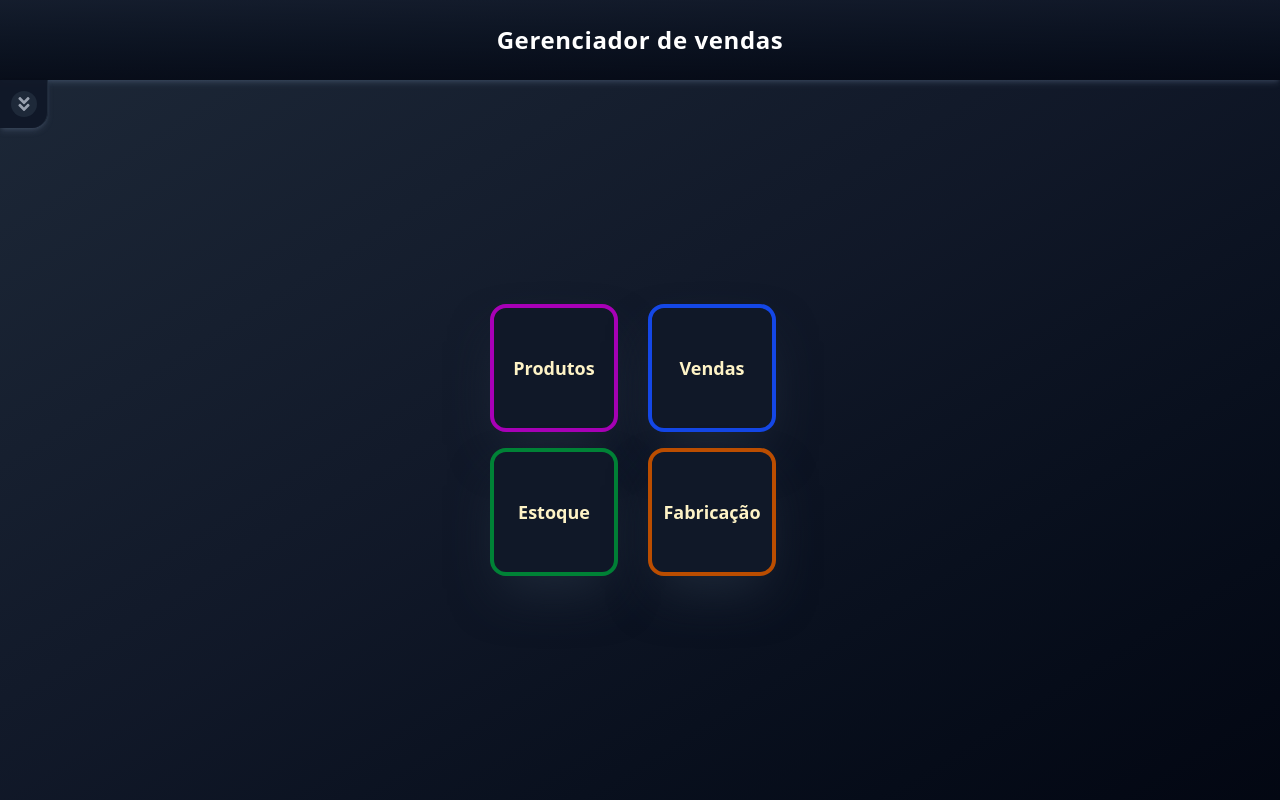
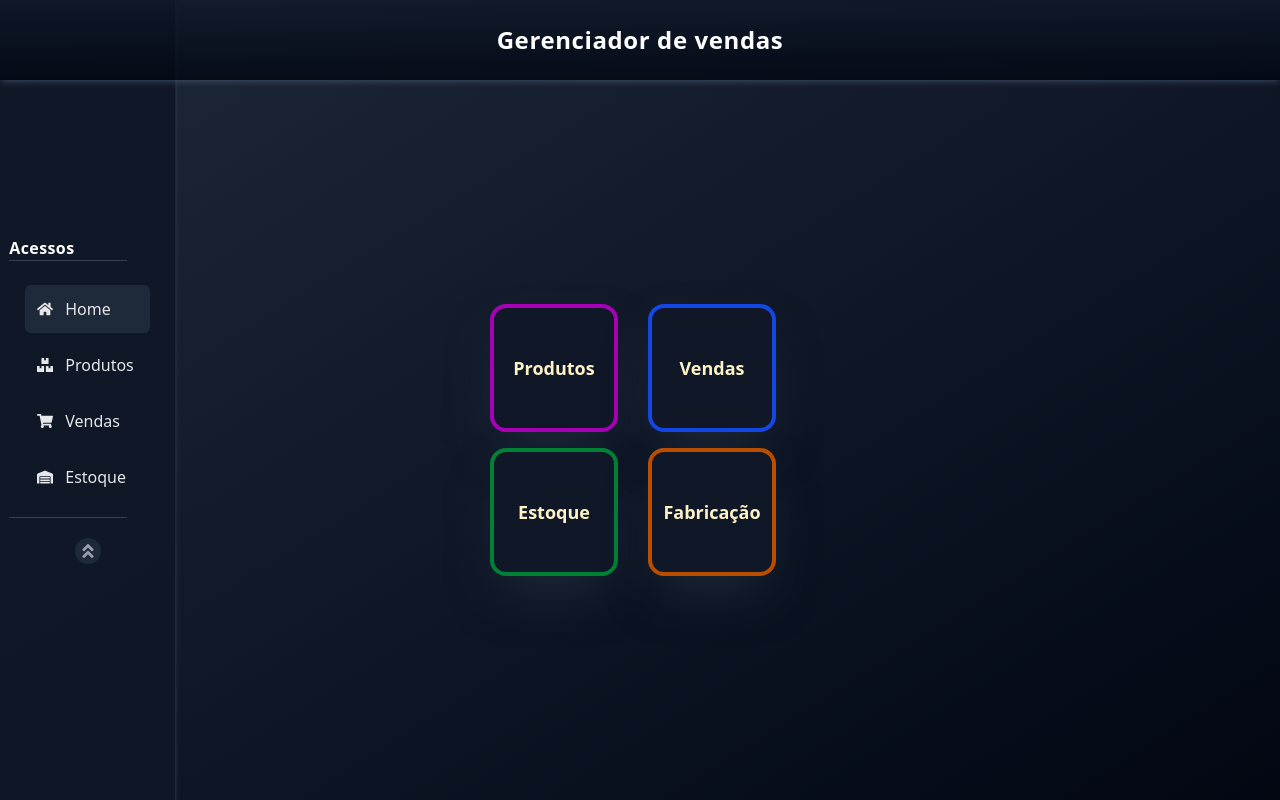
Before and after one commit to Olieveira/sales-management-frontend, a React (Vite) app: page / in a window 1280 px wide. Built offline with nearby package versions, Linux system fonts and the light colour scheme.

Commit message:
fix: Garantir uso correto de chaves em ProdutosList e melhorar a estrutura de layout nos componentes Layout e Nav

```diff
--- a/src/components/ProdutosList.tsx
+++ b/src/components/ProdutosList.tsx
@@ -41,7 +41,7 @@ const ProdutosList: React.FC<ProdutosListProps> = ({ produtos, card, list, selec
         <div className={`flex flex-wrap gap-4 justify-center items-center w-full`}>
             {produtos.length > 0 ? produtos.map((produto) => {
                 return (
-                    <AnimatePresence>
+                    <AnimatePresence key={produto.produto.idProduto}>
                         {renderProduto(formatRender(produto), produto.quantidade)}
                     </AnimatePresence>
                 );
--- a/src/layouts/Header.tsx
+++ b/src/layouts/Header.tsx
@@ -5,7 +5,7 @@ const Header: React.FC = () => {
 
   return (
     <AnimatePresence>
-      <motion.header className="z-20 h-20 flex items-center justify-center bg-gradient-to-b shadow-md shadow-slate-500/30 from-gray-900/70 to-gray-950/80"
+      <motion.header className="z-30 h-20 flex items-center justify-center bg-gradient-to-b shadow-md shadow-slate-500/30 from-gray-900/70 to-gray-950/80"
         initial={{ y: -100, opacity: 0 }}
         animate={{ y: 0, opacity: 1 }}
         exit={{ y: -100, opacity: 0 }}
--- a/src/layouts/Layout.tsx
+++ b/src/layouts/Layout.tsx
@@ -10,15 +10,15 @@ const Layout: React.FC = () => {
   return (
     <AlertProvider>
       <div className="min-h-screen max-w-full flex flex-col bg-gradient-to-br from-gray-800 via-gray-900 to-gray-950">
+        <Header />
         <AnimatePresence>
-          <Header />
-          <div className="flex flex-1 h-fit">
-            <Nav />
-            <main className="flex-1">
-              <Outlet />
-            </main>
-          </div>
+          <Nav />
         </AnimatePresence>
+        <div className="flex flex-1 h-fit">
+          <main className="flex-1">
+            <Outlet />
+          </main>
+        </div>
       </div>
     </AlertProvider>
   );
--- a/src/layouts/Nav.tsx
+++ b/src/layouts/Nav.tsx
@@ -13,10 +13,19 @@ export function Nav() {
     const location = useLocation();
     const [activePath, setActivePath] = useState<string>(location.pathname);
     const [expanded, setExpanded] = useState<boolean>(true)
+    const [screenWidth, setScreenWidth] = useState(0);
 
     useEffect(() => {
-        setActivePath(location.pathname);
-        setExpanded(false)
+        const handleResize = () => setScreenWidth(window.innerWidth);
+        handleResize();
+        window.addEventListener('resize', handleResize);
+
+        return () => window.removeEventListener('resize', handleResize);
+    }, [])
+
+    useEffect(() => {
+        setActivePath(location.pathname)
+        setExpanded(window.innerHeight > 640)
     }, [location.pathname]);
 
     const menuItems: MenuItem[] = [
@@ -33,7 +42,7 @@ export function Nav() {
                 animate={{ x: 0, width: expanded ? 176 : 48 }}
                 exit={{ x: -100, width: 48 }}
                 transition={{ duration: 0.8, ease: 'easeInOut', type: 'spring' }}
-                className={`absolute flex flex-col top-20 z-20 shadow-md shadow-slate-500/30 rounded-br-2xl bg-gray-900/95 items-center justify-center py-6 border-r border-gray-800 ${expanded ? 'h-auto' : 'h-5'}`}>
+                className={`fixed flex flex-col z-20 ${(!expanded || screenWidth < 640) && 'top-20'} py-6 shadow-md shadow-slate-500/30 ${expanded ? 'sm:rounded-br-none' : 'sm:rounded-br-2xl'} sm:rounded-tr-none rounded-tr-2xl rounded-br-2xl bg-gray-900/95 items-center justify-center border-r border-gray-800 ${expanded ? screenWidth > 640 ? 'h-dvh' : 'h-fit' : 'h-5'}`}>
 
                 {expanded && (
                     <motion.div
--- a/src/pages/EditarVenda.tsx
+++ b/src/pages/EditarVenda.tsx
@@ -223,7 +223,7 @@ export const EditForm: React.FC<EditFormProps> = ({ id }) => {
                             type='text'
                             id='nomeComprador'
                             name='nomeComprador'
-                            value={venda?.nomeComprador}
+                            value={venda?.nomeComprador ?? ""}
                             onChange={handleChange}
                             className='shadow text-center appearance-none border border-amber-100 rounded w-52 py-2 px-3 text-white leading-tight focus:outline-none focus:shadow-outline'
                         />
@@ -280,7 +280,7 @@ export const EditForm: React.FC<EditFormProps> = ({ id }) => {
                             </div>
 
                             <div className='flex justify-center items-center mb-4'>
-                                {venda && venda.itensVenda && venda?.itensVenda.length > 0 ? (
+                                {venda && venda.itensVenda && (venda?.itensVenda.length > 0 || produtos.length > 0) ? (
                                     <ProdutosList list produtos={produtos} onDeleteFromList={handleDeleteProduto} onSelectItem={() => handleAddNewProduct} />
                                 ) :
 
@@ -309,7 +309,7 @@ export const EditForm: React.FC<EditFormProps> = ({ id }) => {
                             id='total'
                             name='total'
                             step='0.01'
-                            value={venda?.total}
+                            value={venda?.total ?? ""}
                             onChange={handleChange}
                             className='max-w-36 text-center shadow appearance-none border border-amber-100 rounded w-full py-2 px-3 text-white leading-tight focus:outline-none focus:shadow-outline'
                         />
@@ -328,7 +328,7 @@ export const EditForm: React.FC<EditFormProps> = ({ id }) => {
                             name='criadoEm'
                             value={venda?.criadoEm ? new Date(venda.criadoEm).toISOString().split('T')[0] : '-'}
                             onChange={handleChange}
-                            className='text-center w-3xs shadow appearance-none border border-amber-100 rounded py-2 px-3 text-white leading-tight focus:outline-none focus:shadow-outline'
+                            className='flex justify-center w-3xs shadow appearance-none border border-amber-100 rounded py-2 px-3 text-white leading-tight focus:outline-none focus:shadow-outline'
                         />
                     </div>
 
--- a/src/pages/NovaVenda.tsx
+++ b/src/pages/NovaVenda.tsx
@@ -273,7 +273,7 @@ export const NewVendaForm: React.FC<CreateFormProps> = ({ id }) => {
                         name='criadoEm'
                         value={venda?.criadoEm ? new Date(venda.criadoEm).toISOString().split('T')[0] : '-'}
                         onChange={handleChange}
-                        className='text-center w-3xs shadow appearance-none border border-amber-100 rounded py-2 px-3 text-white flex justify-center items-center leading-tight focus:outline-none focus:shadow-outline'
+                        className='flex justify-center items-center w-3xs shadow appearance-none border border-amber-100 rounded py-2 px-3 text-white leading-tight focus:outline-none focus:shadow-outline'
                     />
                 </div>
 
```
